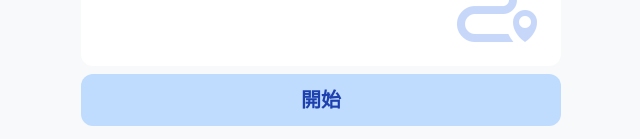
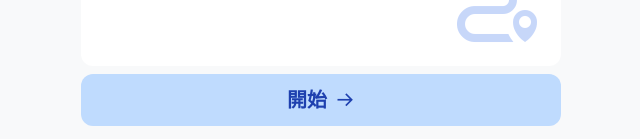
Before and after one commit to gnehs/travel-questions, a React (Vite) app: page / in a window 1280 px wide. Shown: the part 658-797 px from the top of the page, without its empty margins (319-959 px from the left). Built offline with nearby package versions, Linux system fonts and the light colour scheme.

Commit message:
updated style

```diff
--- a/src/App.tsx
+++ b/src/App.tsx
@@ -135,7 +135,7 @@ function App() {
                 question > 0 ? "" : "opacity-0 pointer-events-none"
               )}
             >
-              上一題
+              <i className="bx bx-arrow-back"></i>上一題
             </Button>
 
             <div className="md:text-xl font-bold text-center">
@@ -198,7 +198,7 @@ function App() {
                 </div>
                 <div
                   className={twMerge(
-                    "flex items-center justify-center p-2 rounded-r-xl",
+                    "flex items-center justify-center py-2 px-3 rounded-r-xl",
                     result[i] === 1 ? "bg-green-200" : "",
                     result[i] === 2 ? "bg-red-200" : "",
                     result[i] === 3 ? "bg-teal-200" : ""
@@ -216,7 +216,7 @@ function App() {
       <div className="flex flex-col gap-2">
         {step === 0 && (
           <Button color="blue" onClick={() => setStep(1)}>
-            開始
+            開始<i className="bx bx-arrow-back bx-rotate-180"></i>
           </Button>
         )}
         {step === 1 && (
```
